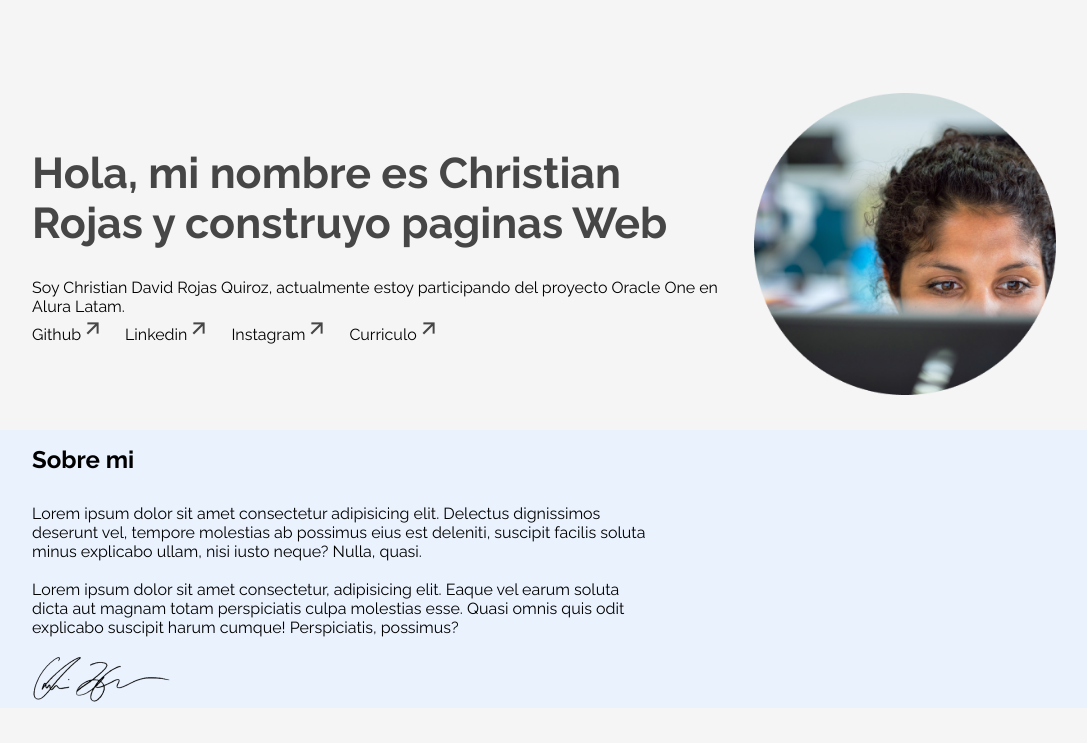
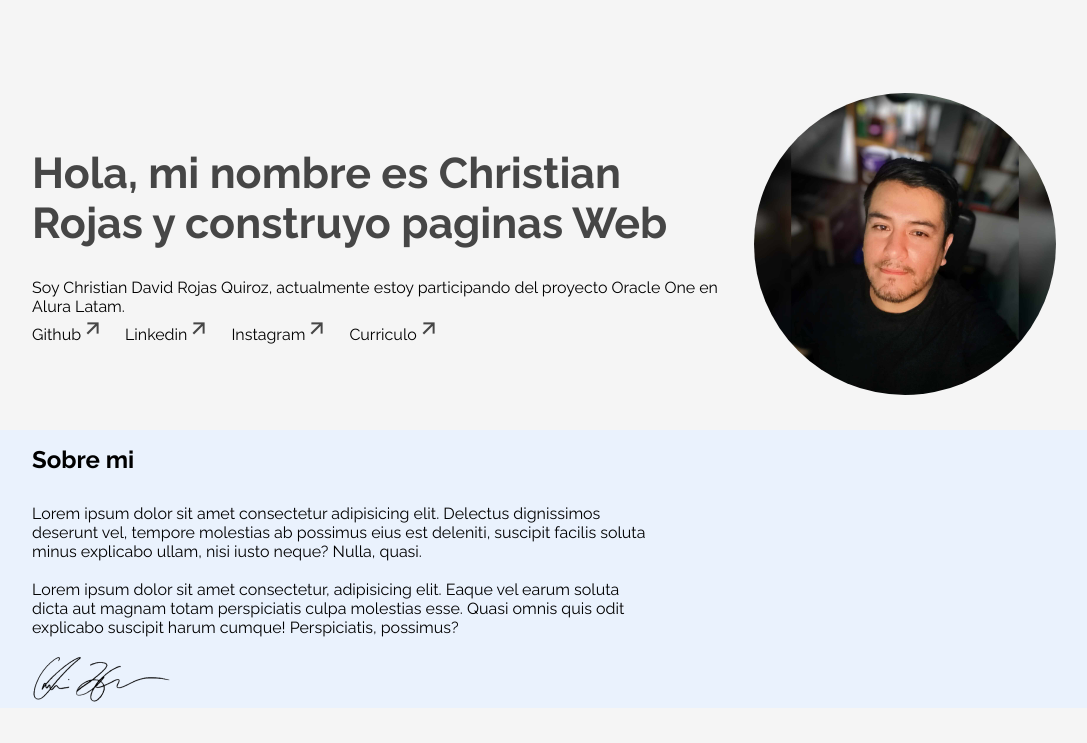
Before and after one commit to mmmelomano/desafioPortafolioAlura, a plain HTML site: page index.html in a window 1280 px wide. Shown: the part 57-800 px from the top of the page, without its empty margins (96-1183 px from the left). Drawn offline with Linux system fonts and the light colour scheme.

Commit message:
actualizacion foto

```diff
--- a/index.html
+++ b/index.html
@@ -45,7 +45,7 @@
                 </ul>
             </article>
             <div class="presentacion_foto">
-                <img src="images/perfil.png" alt="foto de perfil">
+                <img src="images/fotoperfil.jpg" alt="foto de perfil">
             </div>
         </section>
 
--- a/style.css
+++ b/style.css
@@ -32,13 +32,16 @@ body {
 
 .header_logo {
     display: flex;
+
 }
+
 
 .header_titulo {
     font-size: 16px;
     font-weight: 700;
     display: flex;
     align-items: center;
+
 }
 
 .header_menu {
@@ -88,10 +91,12 @@ body {
 
 .presentacion_foto {
     width: 30%;
+
 }
 
 .presentacion_foto img {
     width: 100%;
+    border-radius: 50%;
 
 }
 
```
Also changed, not shown: images/fotoperfil.jpg (added).
